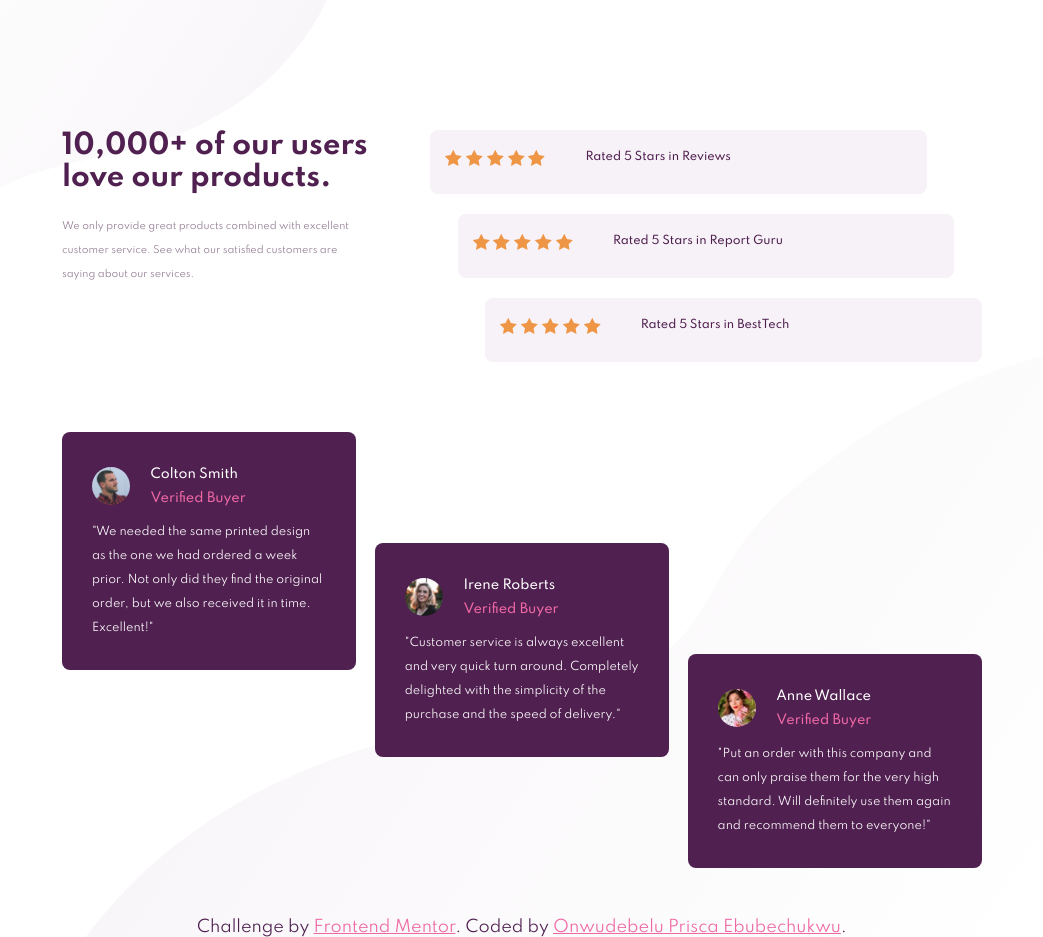
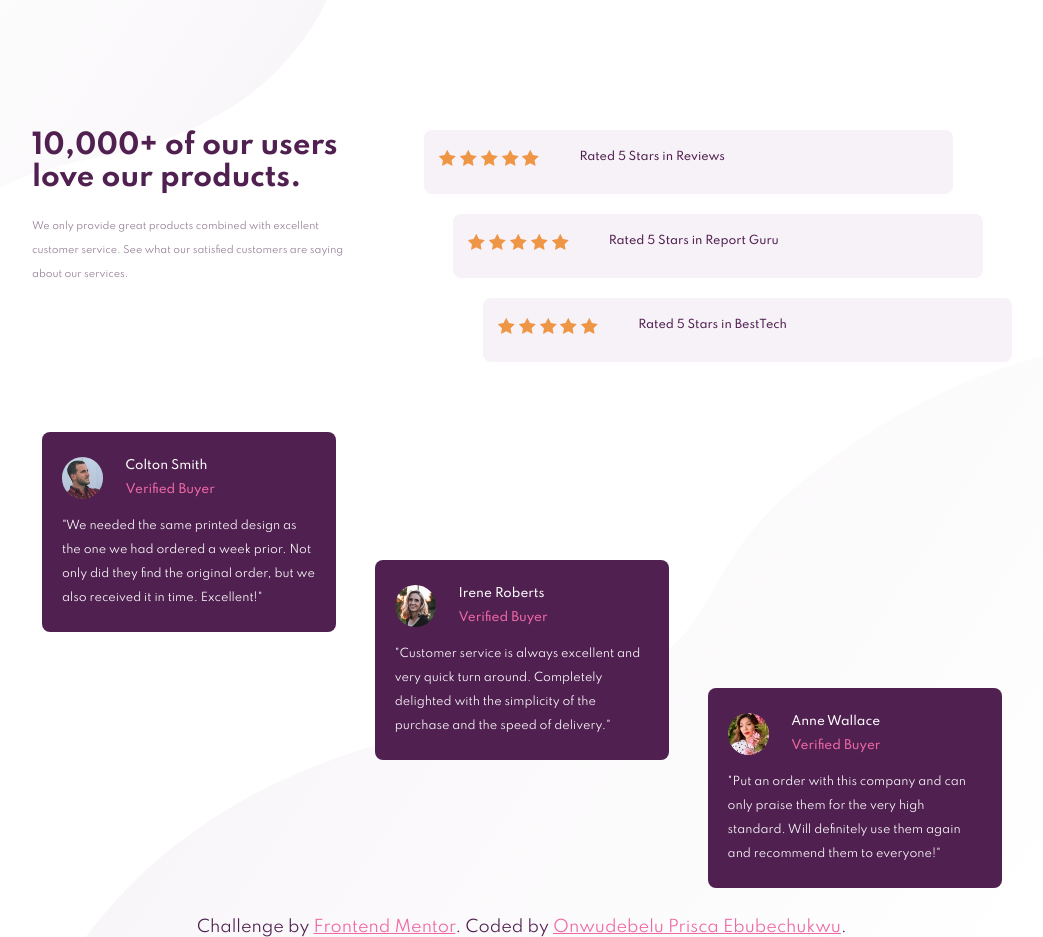
Before and after one commit to PriscaTonia/challenge-4, a plain HTML site: page index.html in a window 1280 px wide. Shown: the whole page, without its empty margins (118-1161 px from the left). Drawn offline with Linux system fonts and the light colour scheme.

Commit message:
style updated

```diff
--- a/style.css
+++ b/style.css
@@ -80,7 +80,7 @@ body{
     width: 65%;
 }
 .cards .profile p{
-    font-size: 0.8rem;
+    font-size: 0.75rem;
     font-weight: 500;
 }
 .cards .profile p span{
@@ -158,14 +158,14 @@ body{
         flex-direction: row;
         justify-content: space-between;
         margin: 20px 0px 30px 0px;
-        /* padding: 0px 50px; */
         min-height: 57vh;
     }
 
     .lower-section .cards{
         max-width: 23vw;
         min-height: 25vh;
-        padding: 30px;
+        padding: 20px;
+        margin: 0px 10px;
     }
     .cards .profile{
         padding-bottom: 10px;
@@ -184,7 +184,7 @@ body{
 
 @media screen and (min-width: 900px){
     .upper-section{
-        padding: 130px 180px 30px;
+        padding: 130px 150px 30px;
 
     }
 
@@ -201,7 +201,7 @@ body{
         padding: 20px 15px;
     }
     .lower-section{
-        padding: 0px 180px;
+        padding: 0px 150px;
 
     }
 }
```
